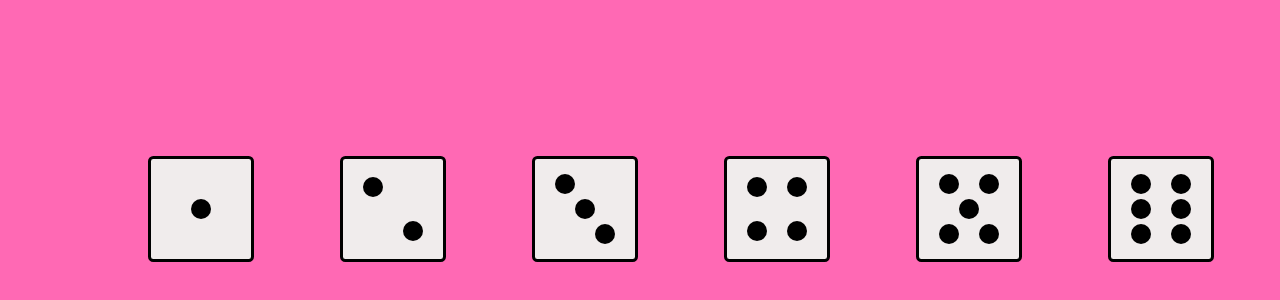
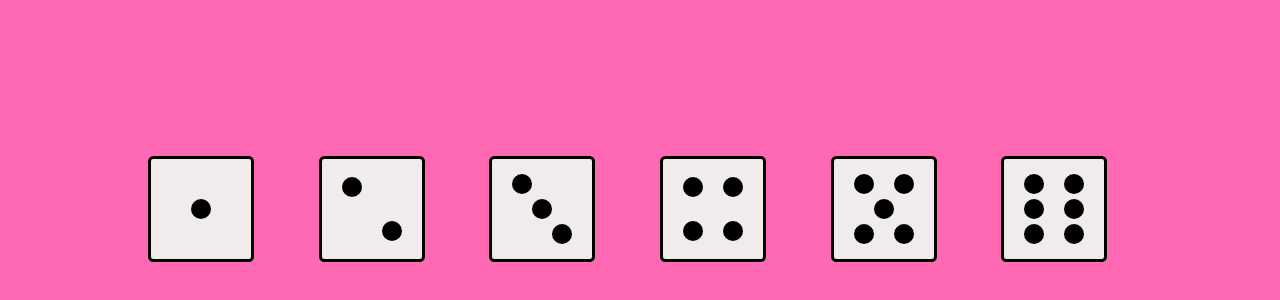
Before and after one commit to Jonasfe23/Dice, a plain HTML site: page index.html in a window 1280 px wide. Shown: the part 120-420 px from the top of the page. Drawn offline with Linux system fonts and the light colour scheme.

Commit message:
Update css

```diff
--- a/CSS/style.css
+++ b/CSS/style.css
@@ -6,6 +6,7 @@ body {
 .wrapper {
     margin-top: 20%;
     margin-left: 10%;
+    margin-right: 10%;
     display: grid;
     grid-template-columns: repeat(6, 1fr);
 }
```
